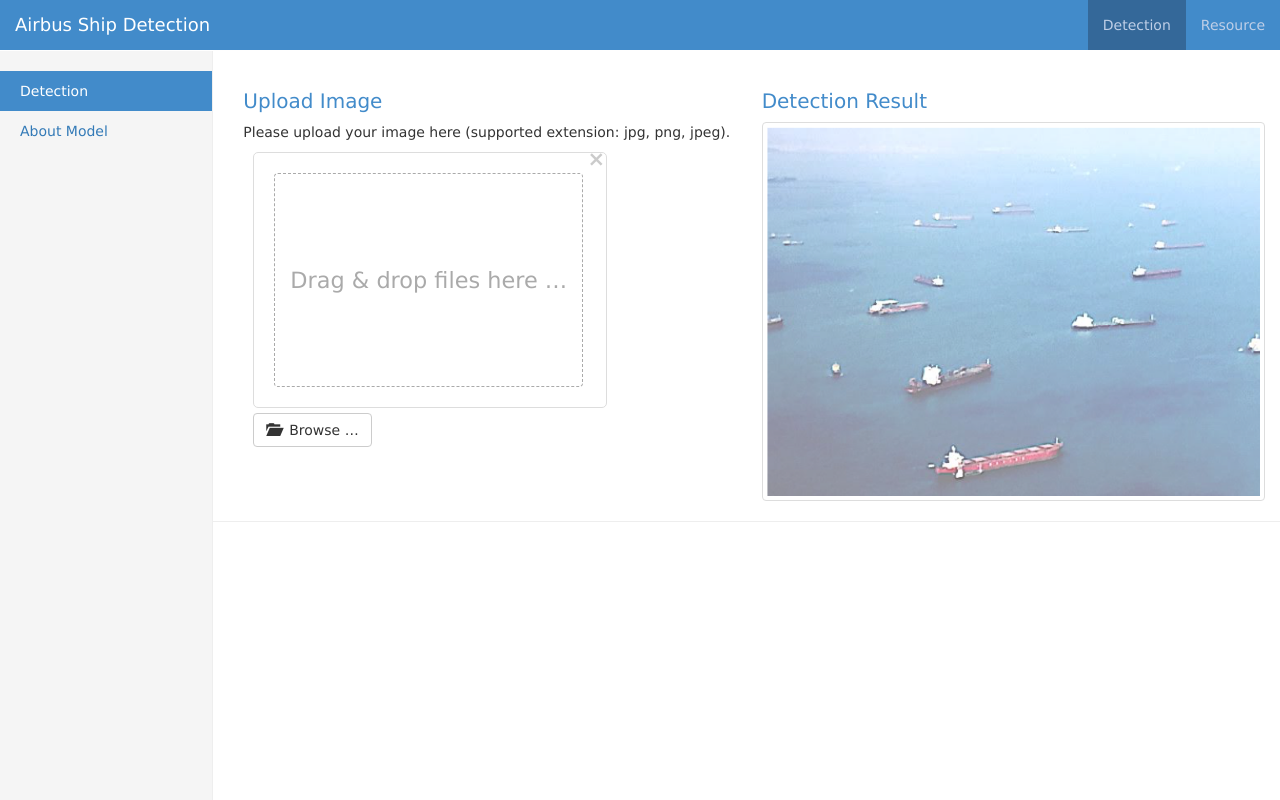
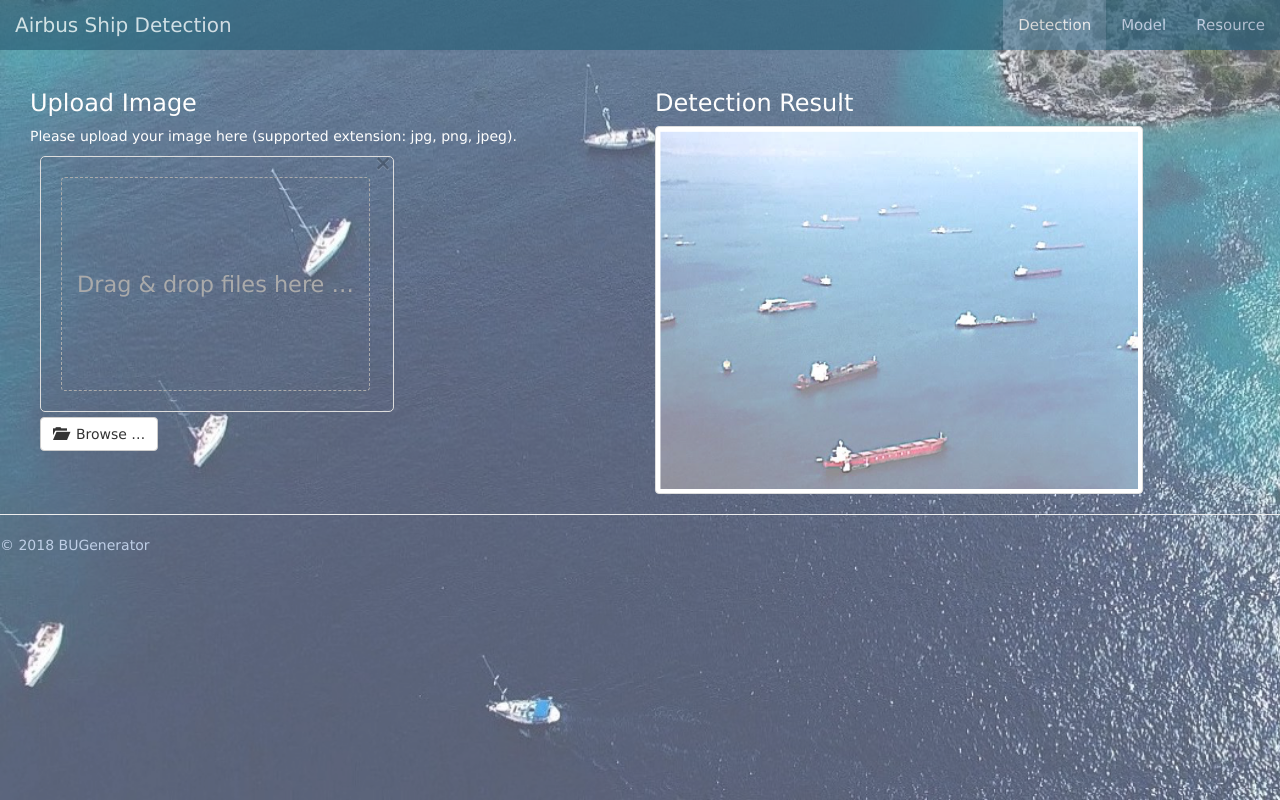
Before and after one commit to BUGenerator/Web, a Flask app: page /upload in a window 1280 px wide. Run offline with Flask 2, Linux system fonts and the light colour scheme; some libraries are stand-ins or nearby versions.

Commit message:
delete sidebar and add background

```diff
--- a/static/css/dashboard.css
+++ b/static/css/dashboard.css
@@ -1,6 +1,13 @@
 /* Move down content because we have a fixed navbar that is 50px tall */
-body {
-    padding-top: 50px;
+/*body {*/
+    /*padding-top: 50px;*/
+    /*font-family:  'Lucida Sans Unicode', 'Lucida Grande', sans-serif;*/
+/*}*/
+body,
+html {
+    width: 100%;
+    height: 100%;
+    /*padding-top: 25px;*/
     font-family:  'Lucida Sans Unicode', 'Lucida Grande', sans-serif;
 }
 
@@ -12,20 +19,23 @@ body {
 /* Navbar navigation */
 
 .navbar-inverse {
-    background-color: #428bca;
+    background-color: #2d6179;
+    opacity: 0.7;
 }
 
 .navbar-inverse .navbar-brand {
-    color: #bfcfe7;
+    color: #d1e1f9;
     font-family:  'Lucida Sans Unicode', 'Lucida Grande', sans-serif;
+    font-size: 20px;
 }
 
 .navbar-inverse .navbar-nav>li>a {
-    color: #bfcfe7;
+    color: #d1e1f9;
     font-family:  'Lucida Sans Unicode', 'Lucida Grande', sans-serif;
+    font-size: 15px;
 }
 
-.nav-active {
+.navbar-active {
     background-color: #346899;
 }
 
@@ -33,41 +43,65 @@ body {
     border: 0;
 }
 
-.sidebar {
-    display: none;
-}
-@media (min-width: 768px) {
-  .sidebar {
-    position: fixed;
-    top: 51px;
-    bottom: 0;
-    left: 0;
-    z-index: 1000;
-    display: block;
-    padding: 20px;
-    overflow-x: hidden;
-    overflow-y: auto; /* Scrollable contents if viewport is shorter than content. */
-    background-color: #f5f5f5;
-    border-right: 1px solid #eee;
-  }
+/*.sidebar {*/
+    /*display: none;*/
+/*}*/
+
+/*@media (min-width: 768px) {*/
+  /*.sidebar {*/
+    /*position: fixed;*/
+    /*top: 51px;*/
+    /*bottom: 0;*/
+    /*left: 0;*/
+    /*z-index: 1000;*/
+    /*display: block;*/
+    /*padding: 20px;*/
+    /*overflow-x: hidden;*/
+    /*overflow-y: auto; !* Scrollable contents if viewport is shorter than content. *!*/
+    /*background-color: #f5f5f5;*/
+    /*border-right: 1px solid #eee;*/
+  /*}*/
+/*}*/
+
+.navbar-inverse .navbar-nav>.active>a,
+.navbar-inverse .navbar-nav>.active>a:focus,
+.navbar-inverse .navbar-nav>.active>a:hover {
+    color: #fff;
+    background-color: #537e99;
 }
 
+/*!* Sidebar navigation *!*/
+/*.nav-sidebar {*/
+    /*margin-right: -21px; !* 20px padding + 1px border *!*/
+    /*margin-bottom: 20px;*/
+    /*margin-left: -20px;*/
+/*}*/
+/*.nav-sidebar > li > a {*/
+    /*padding-right: 20px;*/
+    /*padding-left: 20px;*/
+    /*font-family:  'Lucida Sans Unicode', 'Lucida Grande', sans-serif;*/
+/*}*/
+/*.nav-sidebar > .active > a,*/
+/*.nav-sidebar > .active > a:hover,*/
+/*.nav-sidebar > .active > a:focus {*/
+    /*color: #fff;*/
+    /*background-color: #264899;*/
+/*}*/
 
-
-/* Sidebar navigation */
-.nav-sidebar {
-    margin-right: -21px; /* 20px padding + 1px border */
-    margin-bottom: 20px;
-    margin-left: -20px;
+.background {
+    min-width: 992px;
+    height: 100vh;
+    min-height: 650px;
+    background-image: url("../image/header.jpg");
+    background-size: cover;
+    /*background-size: 100% 100%;*/
+    position: relative;
+    /*width: 100%;*/
+    /*height: 100%;*/
 }
-.nav-sidebar > li > a {
-    padding-right: 20px;
-    padding-left: 20px;
-    font-family:  'Lucida Sans Unicode', 'Lucida Grande', sans-serif;
+.content{
+    background-color: rgba(255,255,255,0.3);
+    min-width: 992px;
+    height: 100vh;
+    min-height: 650px;
 }
-.nav-sidebar > .active > a,
-.nav-sidebar > .active > a:hover,
-.nav-sidebar > .active > a:focus {
-    color: #fff;
-    background-color: #428bca;
-}
--- a/templates/base.html
+++ b/templates/base.html
@@ -14,10 +14,13 @@
     </head>
 
     <body>
-        {% include "common/header.html" %}
-        <div class="container-fluid">
+    <div class="background">
+    <div class="content">
+            <div class="container-fluid">
             <div class="row">
-                {% include "common/sidebar.html" %}
+            {% include "common/header.html" %}
+
+{#                {% include "common/sidebar.html" %}#}
                 {% block error %}
                 {% endblock %}
                 {% block content %}
@@ -31,9 +34,10 @@
             <script src="{{ url_for('static', filename='js/bootstrap.min.js') }}"></script>
             <script src="{{ url_for('static', filename='js/fileinput.min.js') }}"></script>
         {% endblock %}
-
+</div>
+    </div>
     <script>
-     $('.nav-sidebar').find('a').each(function () {
+     $('.navbar').find('a').each(function () {
             if (this.href == document.location.href || document.location.href.search(this.href) >= 0) {
                 $(this).parent().addClass('active'); // this.className = 'active';
             }
--- a/templates/common/footer.html
+++ b/templates/common/footer.html
@@ -1,5 +1,5 @@
 <hr>
 
 <footer>
-    <p>&copy; 2018 <a href="https://github.com/BUGenerator">BUGenerator</a></p>
+    <p style="color: #bfcfe7">&copy; 2018 <a href="https://github.com/BUGenerator" style="color: #bfcfe7">BUGenerator</a></p>
 </footer>
--- a/templates/common/header.html
+++ b/templates/common/header.html
@@ -12,8 +12,9 @@
         </div>
         <div id="navbar" class="collapse navbar-collapse">
             <ul class="nav navbar-nav navbar-right">
-                <li class="nav-active"><a>Detection</a></li>
-                <li><a href="https://www.kaggle.com/c/airbus-ship-detection">Resource</a></li>
+                <li class="nav"><a href="../upload">Detection</a></li>
+                <li class="nav"><a href="../model">Model</a></li>
+                <li class="nav"><a href="https://www.kaggle.com/c/airbus-ship-detection">Resource</a></li>
 {#                <li class="dropdown">#}
 {#                  <a href="#" class="dropdown-toggle" data-toggle="dropdown" role="button" aria-haspopup="true" aria-expanded="false">Dropdown <span class="caret"></span></a>#}
 {#                  <ul class="dropdown-menu">#}
--- a/templates/upload.html
+++ b/templates/upload.html
@@ -1,12 +1,12 @@
 {% extends "base.html" %}
 
 {% block content %}
-<div class="col-sm-9 col-sm-offset-3 col-md-10 col-md-offset-2 main">
+<div class="col-sm-12 col-md-12" style="padding-top: 50px;">
     <div class="row">
         <div class="col-sm-6 placeholder col-sm-push-6{{ '' if filename else ' hidden-xs' }}" style="padding-top: 20px">
-            <h2 style="font-size: 20px; color: #428bca">Detection Result <span id="ships-count"></span></h2>
+            <h2 style="font-size: 24px; color: #fefefe">Detection Result <span id="ships-count"></span></h2>
             {% if filename %}
-            <p>This is the detection result of the image you uploaded. Red bounding box on the image indicates a ship. If there is no box shown, there is no ship detected.</p>
+            <p style="color: #fefefe">This is the detection result of the image you uploaded. Red bounding box on the image indicates a ship. If there is no box shown, there is no ship detected.</p>
             {% if output_json %}
             <div class="text-muted"><label><input type="checkbox" id="toggle_bounding" name="toggle_bounding" checked> Toggle results</label></div>
             {% endif %}
@@ -15,13 +15,13 @@
                 <div id="original_img_bboxes" style="margin: 4px;position: absolute;top: 0;bottom: 0;left: 0;right: 0;"></div>
             </div>
             {% else %}
-            <img class="image-responsive img-thumbnail" src="{{ url_for('static', filename='image/input-holder.png') }}" style="width: 100%;">
+            <img class="image-responsive img-thumbnail" src="{{ url_for('static', filename='image/input-holder.png') }}" style="width: 80%;">
             {% endif %}
         </div>
         <div class="col-sm-6 col-sm-pull-6 placeholder" style="padding-top: 20px; padding-left: 30px">
-            <h2 style="font-size: 20px; color: #428bca">Upload Image</h2>
+            <h2 style="font-size: 24px; color: #fefefe">Upload Image</h2>
 {#          <a class="detection_header">Upload Image</a>#}
-            <p>Please upload your image here (supported extension: jpg, png, jpeg).</p>
+            <p style="color: #fefefe">Please upload your image here (supported extension: jpg, png, jpeg).</p>
             <form class="form-inline" role="form" action="/upload" method="post" enctype="multipart/form-data">
                 <div class="form-group" style="padding-left: 10px">
                     <input type="file" name="file" class="file" accept="*.jpg, *.png, *.jpeg" data-allowed-file-extensions='["jpg", "png", "jpeg"]' required
```
Also changed, not shown: other parts of templates/common/header.html (+26 -3 lines).
